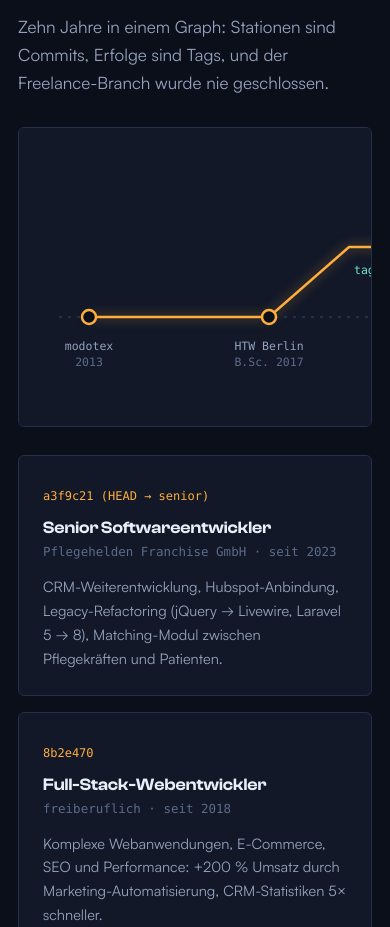
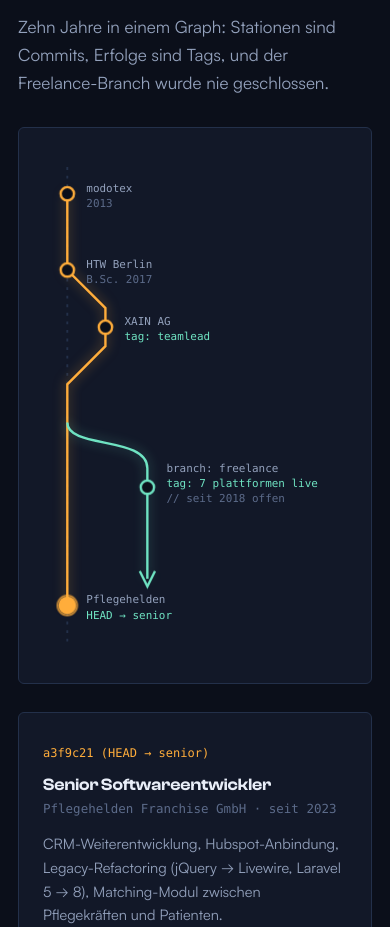
Before and after one commit to XainDavidGroeger/website, a Nuxt app: page / in a window 390 px wide. Shown: the part 4340-5267 px from the top of the page. Built offline with nearby package versions, Linux system fonts and the light colour scheme.

Commit message:
Mobil: Portrait-Farbeffekt automatisch auf Touch, Werdegang als vertikaler Git-Graph ohne horizontales Scrollen

```diff
--- a/app/components/PortraitParticles.vue
+++ b/app/components/PortraitParticles.vue
@@ -176,11 +176,19 @@
     build()
     active.value = true
     emit('active')
+    const coarse = window.matchMedia('(pointer: coarse)').matches
     const io = new IntersectionObserver((entries) => {
       for (const entry of entries) {
         if (entry.isIntersecting) {
           assembled = true
           io.disconnect()
+          // Touch-Geräte haben kein Hover: Farbe blendet nach dem
+          // Zusammenfliegen automatisch ein
+          if (coarse) {
+            setTimeout(() => {
+              hovering = true
+            }, 1400)
+          }
         }
       }
     }, { threshold: 0.25 })
--- a/app/components/SectionLog.vue
+++ b/app/components/SectionLog.vue
@@ -14,8 +14,51 @@
       </div>
 
       <div v-reveal class="git-wrap">
+        <!-- Mobil: vertikaler Graph (kein horizontales Scrollen) -->
         <svg
-          class="git-svg"
+          class="git-svg vertical"
+          viewBox="0 0 340 540"
+          role="img"
+          :aria-label="t('log.graphAlt')"
+        >
+          <line class="lane" x1="36" y1="20" x2="36" y2="520" stroke-dasharray="3 6" />
+
+          <path class="commitline main-draw-v" d="M 36 48 L 36 128 L 76 168 L 76 208 L 36 248 L 36 480" />
+          <path class="branchline branch-draw-v" d="M 36 288 C 36 316 120 302 120 336 L 120 452" />
+          <path class="branch-tip-v" d="M 112 444 L 120 460 L 128 444" />
+
+          <circle class="node" style="--d: 0.25s" cx="36" cy="48" r="7" />
+          <circle class="node" style="--d: 0.5s" cx="36" cy="128" r="7" />
+          <circle class="node" style="--d: 0.75s" cx="76" cy="188" r="7" />
+          <circle class="node mint" style="--d: 1.7s" cx="120" cy="356" r="7" />
+          <circle class="head-ring" cx="36" cy="480" r="9" />
+          <circle class="node head" style="--d: 1.5s" cx="36" cy="480" r="8" />
+
+          <g class="lbl" style="--d: 0.35s">
+            <text x="56" y="46">modotex</text>
+            <text class="year" x="56" y="62">2013</text>
+          </g>
+          <g class="lbl" style="--d: 0.6s">
+            <text x="56" y="126">HTW Berlin</text>
+            <text class="year" x="56" y="142">B.Sc. 2017</text>
+          </g>
+          <g class="lbl" style="--d: 0.85s">
+            <text x="96" y="186">XAIN AG</text>
+            <text class="tag" x="96" y="202">tag: teamlead</text>
+          </g>
+          <g class="lbl" style="--d: 1.8s">
+            <text x="140" y="340">{{ t('log.freelance') }}</text>
+            <text class="tag" x="140" y="356">{{ t('log.freelanceTag') }}</text>
+            <text class="year" x="140" y="372">{{ t('log.branchActive') }}</text>
+          </g>
+          <g class="lbl" style="--d: 1.6s">
+            <text x="56" y="478">Pflegehelden</text>
+            <text class="tag" x="56" y="494">HEAD → senior</text>
+          </g>
+        </svg>
+
+        <svg
+          class="git-svg horizontal"
           viewBox="0 0 920 250"
           width="920"
           height="250"
@@ -98,10 +141,29 @@
   margin-bottom: 28px;
 }
 
-.git-svg {
+.git-svg.horizontal {
   display: block;
   min-width: 880px;
   margin: 0 auto;
+}
+.git-svg.vertical {
+  display: none;
+  width: 100%;
+  max-width: 360px;
+  margin: 0 auto;
+}
+/* Mobil: vertikaler Graph statt horizontalem Scrollen */
+@media (max-width: 720px) {
+  .git-svg.horizontal {
+    display: none;
+  }
+  .git-svg.vertical {
+    display: block;
+  }
+  .git-wrap {
+    overflow-x: visible;
+    padding: 20px 14px;
+  }
 }
 .git-svg .lane {
   stroke: var(--line);
@@ -192,6 +254,31 @@
 }
 .reveal.in .branch-tip {
   animation: fade-in 0.4s ease 2.3s forwards;
+}
+
+/* vertikale Variante: gleiche Choreo, eigene Pfadlängen */
+.git-svg .main-draw-v {
+  stroke-dasharray: 560;
+  stroke-dashoffset: 560;
+}
+.reveal.in .main-draw-v {
+  animation: dash 1.7s cubic-bezier(0.4, 0, 0.2, 1) 0.2s forwards;
+}
+.git-svg .branch-draw-v {
+  stroke-dasharray: 260;
+  stroke-dashoffset: 260;
+}
+.reveal.in .branch-draw-v {
+  animation: dash 1s cubic-bezier(0.4, 0, 0.2, 1) 1.35s forwards;
+}
+.git-svg .branch-tip-v {
+  stroke: var(--mint);
+  stroke-width: 2.5;
+  fill: none;
+  opacity: 0;
+}
+.reveal.in .branch-tip-v {
+  animation: fade-in 0.4s ease 2.2s forwards;
 }
 .reveal.in .comet {
   animation: comet 1.7s cubic-bezier(0.4, 0, 0.2, 1) 0.2s forwards;
@@ -308,7 +395,9 @@
 
 @media (prefers-reduced-motion: reduce) {
   .git-svg .main-draw,
-  .git-svg .branch-draw {
+  .git-svg .branch-draw,
+  .git-svg .main-draw-v,
+  .git-svg .branch-draw-v {
     stroke-dashoffset: 0;
     animation: none !important;
   }
@@ -317,7 +406,8 @@
     animation: none !important;
   }
   .git-svg .lbl,
-  .git-svg .branch-tip {
+  .git-svg .branch-tip,
+  .git-svg .branch-tip-v {
     opacity: 1;
     transform: none;
     animation: none !important;
```
